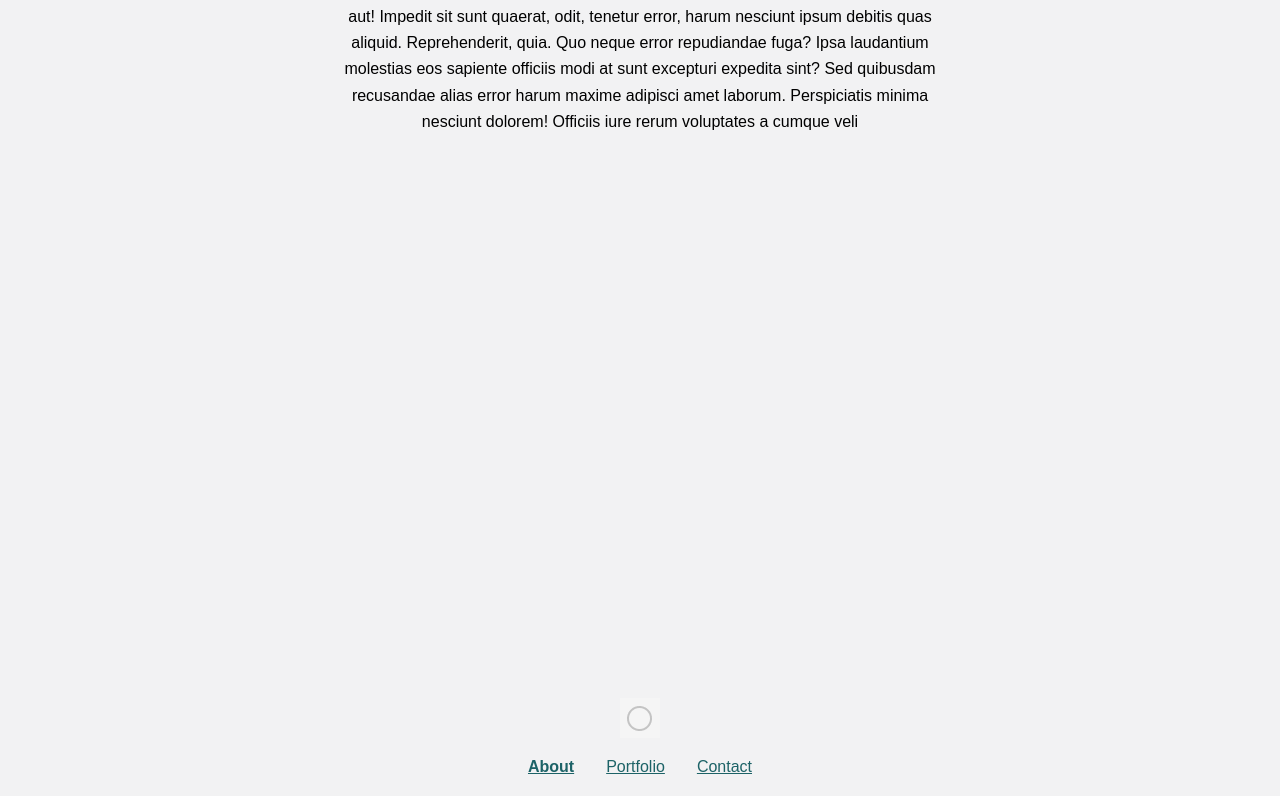
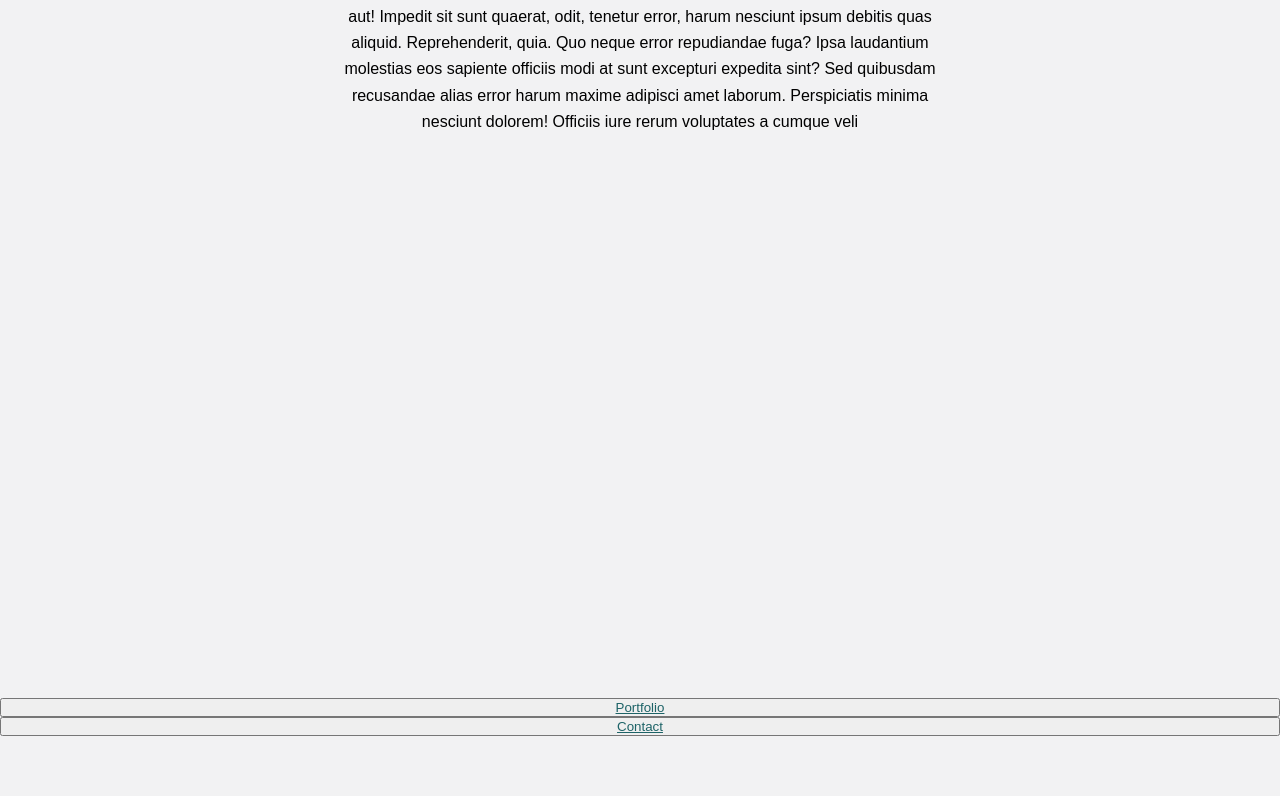
Before and after one commit to BrandonHumphry/Components, a React (Create React App) app: page / in a window 1280 px wide. Shown: the part 962-1758 px from the top of the page. After the commit the page ends 1698 px from the top, so only its background shows below. Built offline with nearby package versions, Linux system fonts and the light colour scheme.

Commit message:
setup nav to not display on landing page and added buttons on that page to get into site pages

```diff
--- a/src/App.js
+++ b/src/App.js
@@ -15,7 +15,7 @@ import About from "./Pages/About/About";
 import Portfolio from "./Pages/Portfolio";
 import Client1 from "./Pages/PortfolioClients/Client1/Client1";
 
-import Contact from "./Pages/Contact";
+import Contact from "./Pages/Contact/Contact";
 
 import "./App.css";
 
@@ -29,19 +29,20 @@ const App = () => {
               <Route path="/" exact>
                 <About />
               </Route>
-            </Switch>
-            <Switch>
-              <Navigation />
               <Route path="/portfolio">
+                <Navigation />
                 <Portfolio />
                 <Footer />
+                <Route path="/client1">
+                  <Navigation />
+                  <Client1 />
+                  <FooterPortfolio />
+                </Route>
               </Route>
               <Route path="/contact">
+                <Navigation />
                 <Contact />
-              </Route>
-              <Route path="/client1">
-                <Client1 />
-                <FooterPortfolio />
+                <Footer />
               </Route>
               <Redirect to="/" />
             </Switch>
--- a/src/pages/About/About.js
+++ b/src/pages/About/About.js
@@ -35,8 +35,13 @@ const About = () => {
                         minima nesciunt dolorem! Officiis iure rerum voluptates a cumque veli"
         />
       </div>
-      <Link to="/portfolio"></Link>
-      <Link to="/contact"></Link>
+      <button>
+        <Link to="/portfolio">Portfolio</Link>
+      </button>
+      <button>
+        {" "}
+        <Link to="/contact">Contact</Link>
+      </button>
     </div>
   );
 };
--- a/src/pages/Contact.js
+++ b/src/pages/Contact/Contact.js
@@ -1,5 +1,5 @@
 import { useState } from "react";
-import PageStructure from "../Components/PageStructure/PageStructure";
+import PageStructure from "../../Components/PageStructure/PageStructure";
 import "./Contact.css";
 
 const Contact = ({ data }) => {
```
Also changed, not shown: src/pages/Contact/Contact.css (renamed from src/pages/Contact.css).
